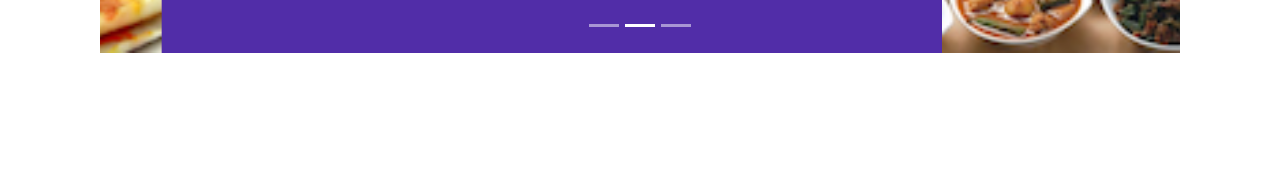
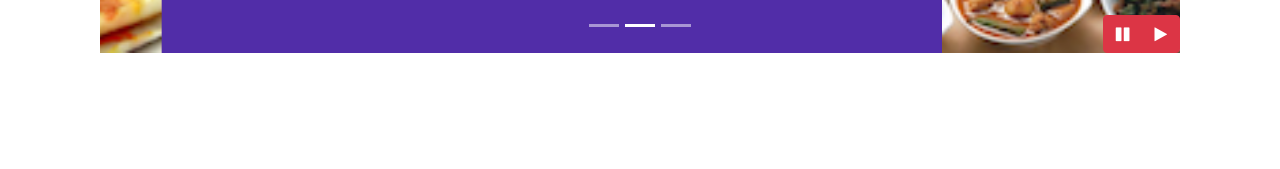
Before and after one commit to Habtamu-Dires/conFusion, a website: page index.html in a window 1280 px wide. Shown: the part 631-800 px from the top of the page. Drawn offline with nearby package versions, Linux system fonts and the light colour scheme.

Commit message:
Bootstrap JQuery

```diff
--- a/css/styles.css
+++ b/css/styles.css
@@ -66,3 +66,8 @@ body{
     left:0;
     min-height: 300px;
 }
+#carouselButton {
+    right: 0px;
+    position: absolute;
+    bottom: 0px;
+}
--- a/index.html
+++ b/index.html
@@ -96,7 +96,7 @@
                         <div class="col-12 col-sm-6 align-self-center">
                             <button type="button" class="btn btn-block nav-link bg-warning text-white"
                               data-toggle="modal" data-target="#reserveTableModal">
-                                Reserve<br class="d-sm-block d-none d-md-none"> Table</button>
+                                Reserve <br class="d-sm-block d-none d-md-none"> Table </button>
                         </div>
                     </div>
 
@@ -250,6 +250,14 @@
                     <a class="carousel-control-next" href="#mycarousel" role="button" data-slide="next">
                         <span class="carousel-control-next-icon"></span>
                     </a>
+                    <div class="btn-group" id="carouselButton">
+                        <button class="btn btn-danger btn-small" id="carousel-pause">
+                            <span class="fa fa-pause"></span>
+                        </button>
+                        <button class="btn btn-danger btn-small" id="carousel-play">
+                            <span class="fa fa-play"></span>
+                        </button>
+                    </div>
                 </div>
             </div>
         </div>
@@ -351,7 +359,18 @@
     <script src="node_modules/jquery/dist/jquery.slim.min.js"></script>
     <script src="node_modules/popper.js/dist/umd/popper.min.js"></script>
     <script src="node_modules/bootstrap/dist/js/bootstrap.min.js"></script>
-
+    <!--jQuery code to play and pause the carousel -->
+    <script>
+        $(document).ready(function(){
+            $("#mycarousel").carousel({ interval: 2000 });
+            $('#carousel-pause').click(function(){
+                $('#mycarousel').carousel('pause');
+            });
+            $('#carousel-play').click(function(){
+                $('#mycarousel').carousel('cycle');
+            });
+        });
+    </script>
 </body>
 
 </html>
```
